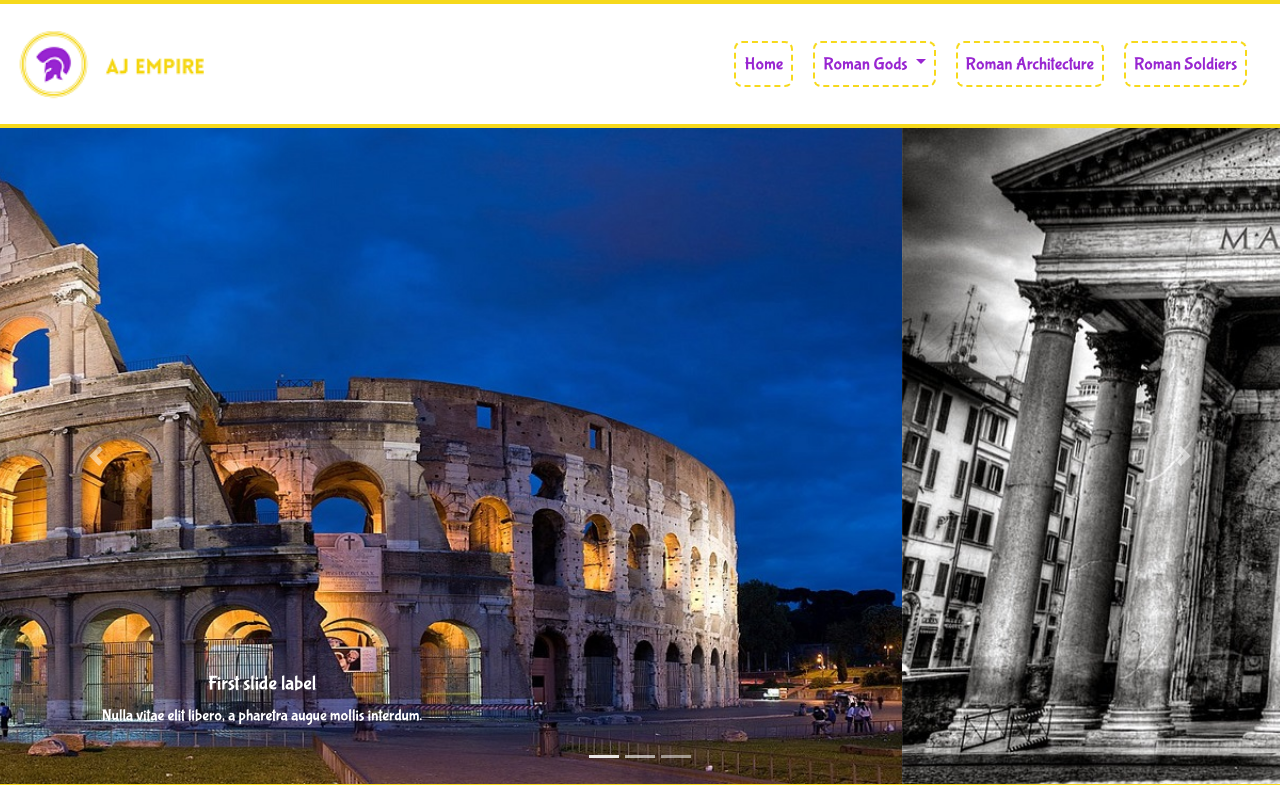
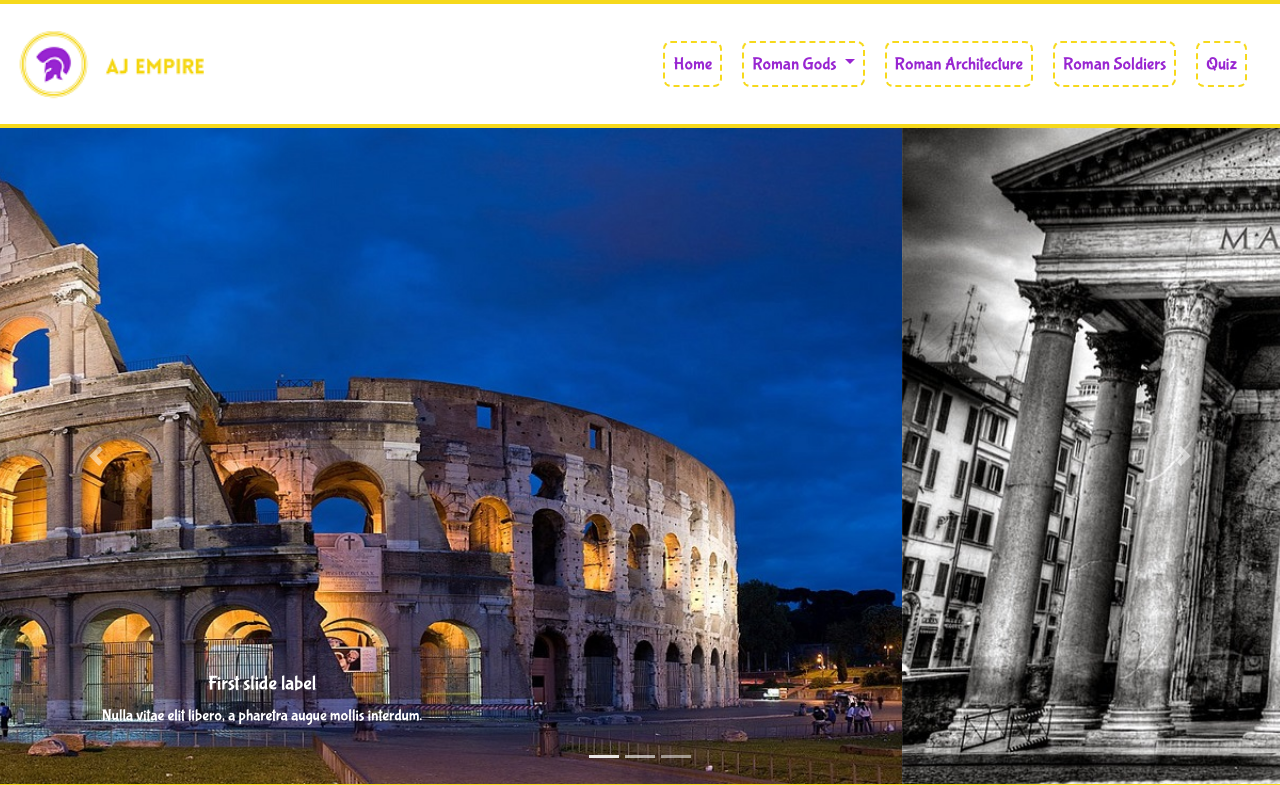
Before and after one commit to AlexWood13/DIM-Website, a plain HTML site: page index.html in a window 1280 px wide. Shown: the top 785 px of the page. Drawn offline with nearby package versions, Linux system fonts and the light colour scheme.

Commit message:
Navigation update
Added Quiz Link.

```diff
--- a/index.html
+++ b/index.html
@@ -44,6 +44,9 @@
           </li>
           <li class="nav-item">
             <a class="nav-link" href="#" title="">Roman Soldiers</a>
+          </li>
+          <li class="nav-item">
+            <a class="nav-link" href="#" title="">Quiz</a>
           </li>
         </ul>
       </div>
```
